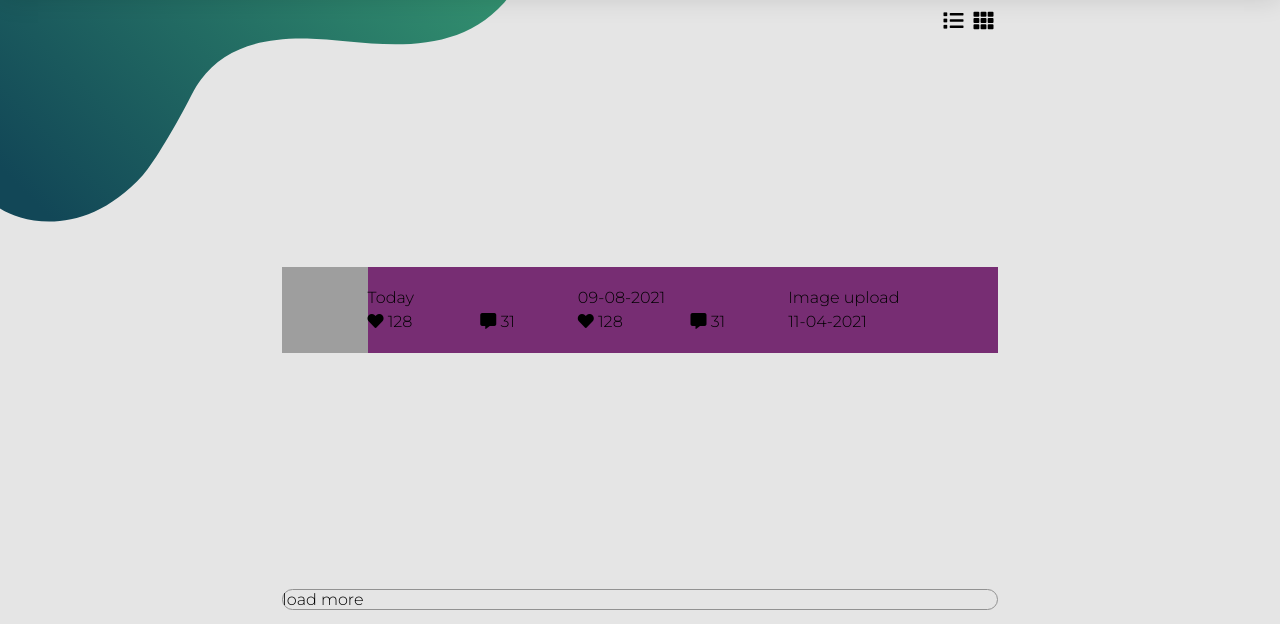
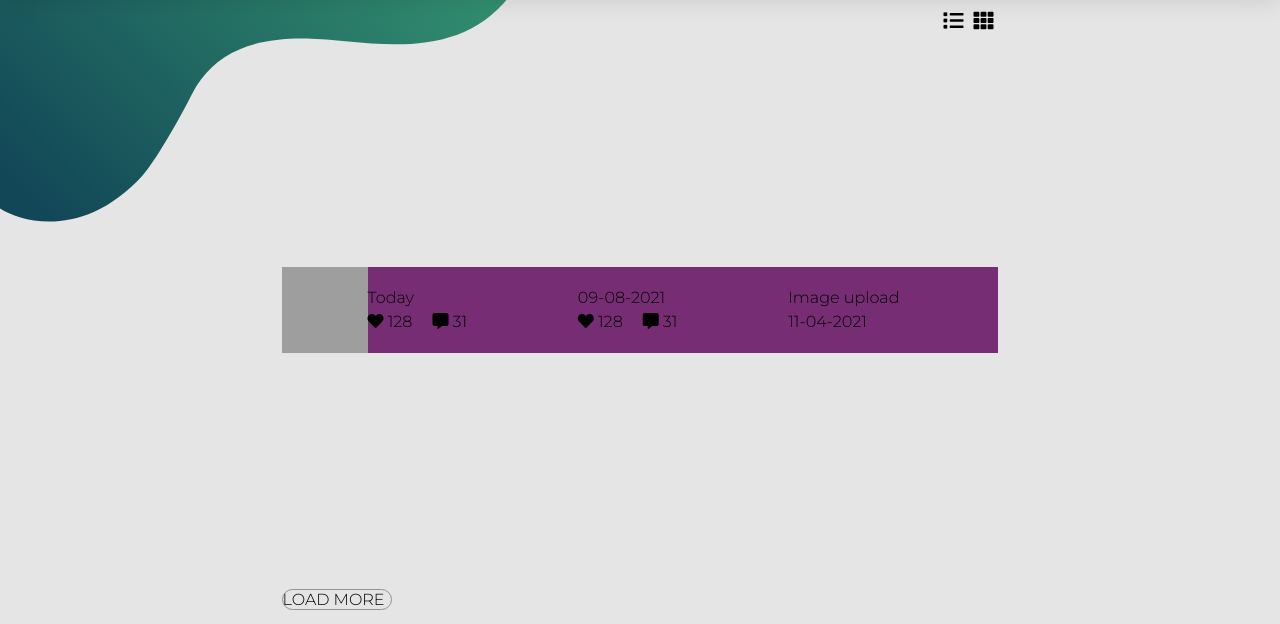
Before and after one commit to pawlek/webspark_test, a website: page index.html in a window 1280 px wide. Shown: the part 176-800 px from the top of the page. Drawn offline with Linux system fonts and the light colour scheme; grey boxes are pictures that could not be loaded.

Commit message:
update styles

```diff
--- a/assets/scss/style.scss
+++ b/assets/scss/style.scss
@@ -184,12 +184,8 @@ svg.background__svg {
                         }
 
                         .icons {
-                            &.likes {
-                                grid-area: likes;
-                            }
-                            &.comments {
-                                grid-area: comments;
-                            }
+                            display: flex;
+                            grid-gap: 20px;
                         }
                     }
                 }
@@ -203,6 +199,8 @@ svg.background__svg {
         .load-more {
             border: 1px solid #929292;
             border-radius: 14px;
+            width: 110px;
+            text-transform: uppercase;
         }
     }
 }
--- a/index.html
+++ b/index.html
@@ -74,20 +74,26 @@
                     <div class="data">
                         <div class="today">
                             <span class="title">Today</span>
-                            <div class="icons likes">
+                            <div class="icons">
+                                <div class="likes">
                                     <i class="fas fa-heart"></i> 128
                                 </div>
-                            <div class="icons comments">
+
+                                <div class=" comments">
                                     <i class="fas fa-comment-alt"></i> 31
+                                </div>
                             </div>
                         </div>
                         <div class="last">
                             <span class="title">09-08-2021</span>
-                            <div class="icons likes">
+                            <div class="icons">
+                                <div class="likes">
                                     <i class="fas fa-heart"></i> 128
                                 </div>
-                            <div class="icons comments">
+
+                                <div class=" comments">
                                     <i class="fas fa-comment-alt"></i> 31
+                                </div>
                             </div>
                         </div>
                         <div class="info">
```
Also changed, not shown: assets/css/style.css. Lines whose indentation alone changed are shown as unchanged.
